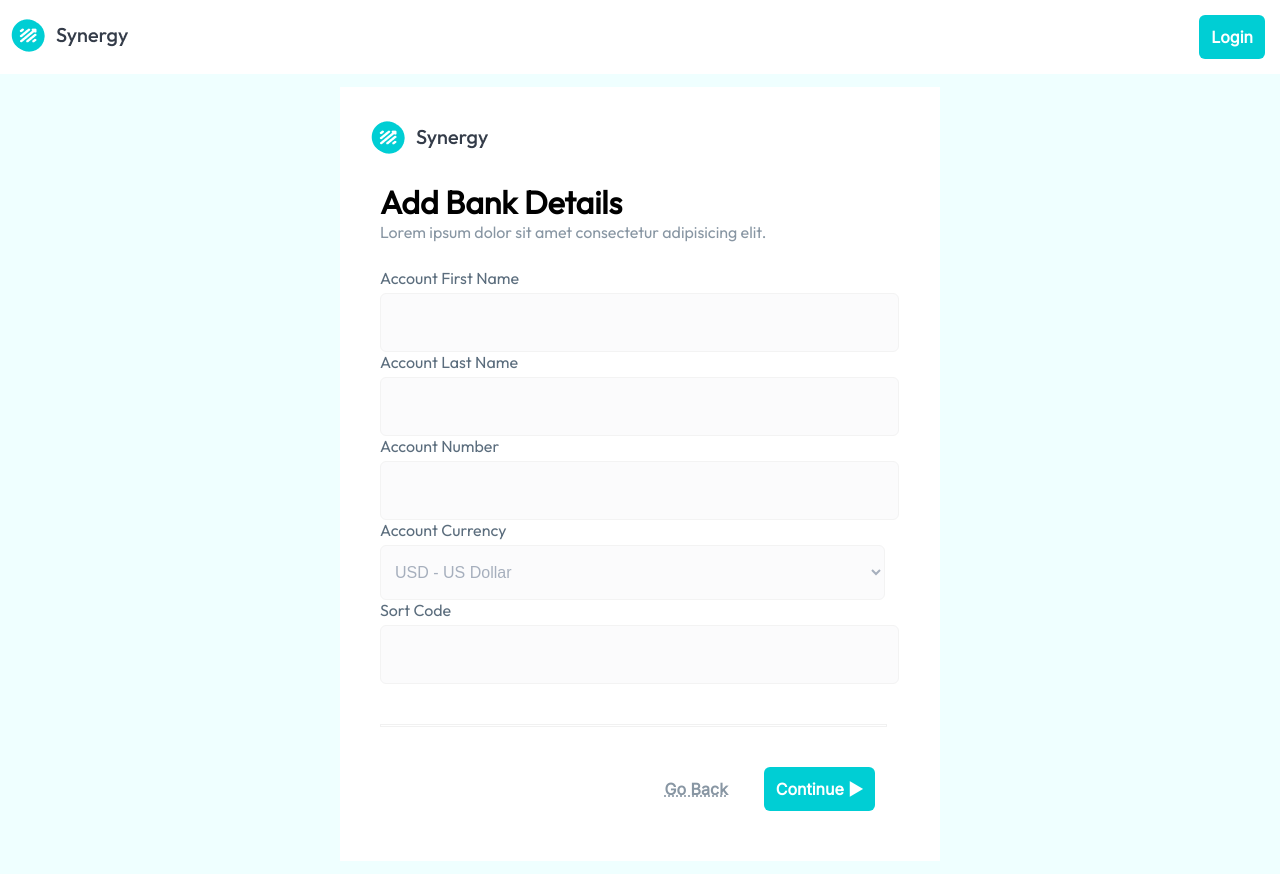
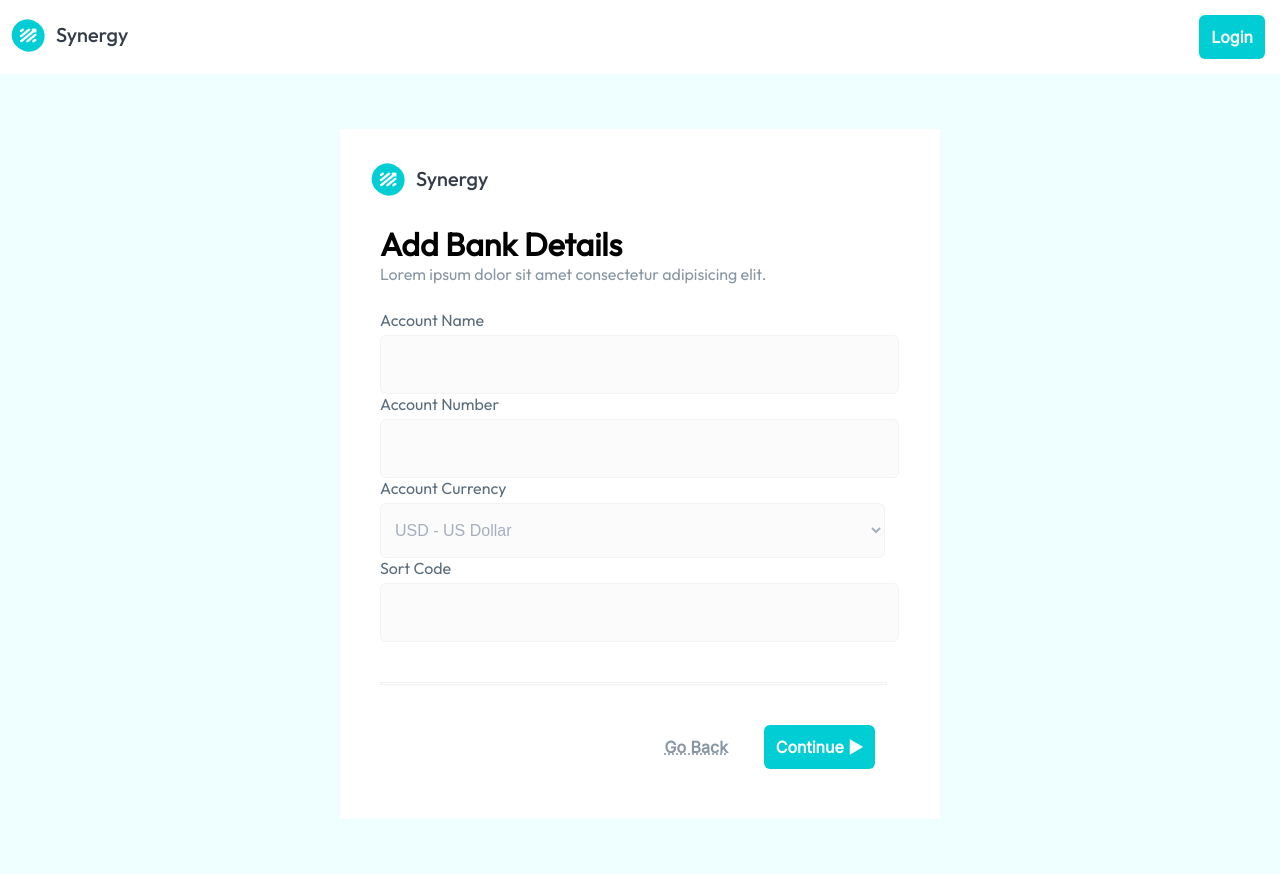
Before and after one commit to nology-tech/synergy, a React (Create React App) app: page /bankdetails in a window 1280 px wide. Built offline with nearby package versions, Linux system fonts and the light colour scheme.

Commit message:
Delete lastname from app.jsx and BillingAddress.jsx

```diff
--- a/src/App.jsx
+++ b/src/App.jsx
@@ -23,8 +23,8 @@ import Search from "./components/Search/Search";
 const App = () => {
   //user Information
   const [userEmail, setEmail] = useState("");
-  const [accountFirstName, setAccountFirstName] = useState("");
-  const [accountLastName, setAccountLastName] = useState("");
+  const [accountName, setAccountName] =  useState("");
+  //  const [accountLastName, setAccountLastName] = useState("");
   const [validEmail, setValidEmail] = useState(false);
   const [username, setUserName] = useState("Samantha Brooks"); //shall be replaced by a function on login
   const [accountNum, setAccountNum] = useState("123456789"); // shall be replaced by a function on login
@@ -45,18 +45,7 @@ const App = () => {
   const [city, setCity] = useState("");
   const [postcode, setPostcode] = useState("");
 
-//   const [account, setAccount]=useState({userID:"",
-//   firstName:"",
-//   lastName:"",
-//   email:"",
-//   address_houseNum:"",
-//   address_streetName:"",
-//   address_city:"",
-//   address_state:"",
-//   address_postCode:"",
-//   contactFlag: 0
-// }
-// )
+
 
   // Handling the street name input field change
   const handleStreetName = (e) => {
@@ -108,17 +97,17 @@ const App = () => {
   };
 
 // Handling the account name input field change
-const handleAccountFirstName = (e) => {
+const handleAccountName = (e) => {
   e.preventDefault();
-  setAccountFirstName(e.target.value.toString());
+  setAccountName(e.target.value.toString());
 };
 
 
 // Handling the account name input field change
-const handleAccountLastName = (e) => {
-  e.preventDefault();
-  setAccountLastName(e.target.value.toString());
-};
+// const handleAccountLastName = (e) => {
+//   e.preventDefault();
+//   setAccountLastName(e.target.value.toString());
+// };
 
   // this handle reads the search text
   const handleInput = (event) => {
@@ -142,8 +131,8 @@ const handleAccountLastName = (e) => {
       },
       body: JSON.stringify({
         userID: "",
-        firstName:accountFirstName,
-        lastName:accountLastName,
+        firstName:accountName,
+        lastName:"",
         email:userEmail,
         address_houseNum:houseNum,
         address_streetName:streetName,
@@ -171,10 +160,10 @@ const handleAccountLastName = (e) => {
           validEmail={validEmail}
           />} />
           <Route path="/bankdetails" element={<BankDetails
-            accountFirstName={accountFirstName}
-            handleAccountFirstName={handleAccountFirstName}
-            accountLastName={accountLastName}
-            handleAccountLastName={handleAccountLastName}
+            accountName={accountName}
+            handleAccountName={handleAccountName}
+            // accountLastName={accountLastName}
+            // handleAccountLastName={handleAccountLastName}
           />} />
           <Route path="/billingaddress" element={<BillingAddress
             houseNum={houseNum}
@@ -189,12 +178,12 @@ const handleAccountLastName = (e) => {
           />} />
           <Route path="/forgotten-password" element={<ForgottenPassword />} />
           <Route path="/change-password" element={<LoginFlowChangePsw />} />
-          <Route path="/wallet" element={<Wallet accountFirstName={accountFirstName} accountLastName = {accountLastName}/>} />
+          <Route path="/wallet" element={<Wallet accountName={accountName} />} />
           <Route path="/contacts" element={<ContactAdd />} />
           <Route path="/liverates" element={<LiveRates />} />
           <Route path="/signin" element={<LoginFlowWelcome />} />
-          <Route path="/userprofile" element={<Wallet accountFirstName={accountFirstName} accountLastName = {accountLastName}/>} />
-          <Route path="/dashboard" element={<Wallet accountFirstName={accountFirstName} accountLastName = {accountLastName}/>} />
+          <Route path="/userprofile" element={<Wallet accountName={accountName} />} />
+          <Route path="/dashboard" element={<Wallet accountName={accountName}/>} />
           <Route path="/home" element={<LandingMain />}></Route>
           <Route path="/features" element={<LandingMain />}></Route>
           <Route path="/about" element={<LandingMain />}></Route>
--- a/src/containers/BankDetails/BankDetails.jsx
+++ b/src/containers/BankDetails/BankDetails.jsx
@@ -8,7 +8,8 @@ import Button from "../../components/Button/Button";
 import currency from "../../data/currency.js";
 
 const BankDetails = (props) => {
-  const {accountFirstName, handleAccountFirstName, accountLastName, handleAccountLastName}=props;
+  const {accountName, handleAccountName}=props;
+ // const {accountName, handleAccountName, accountLastName, handleAccountLastName}=props;
   const [accountNum, setAccountNum] = useState();
   const [accountCurr, setAccountCurr] = useState();
   const [sortCode, setSortCode] = useState("");
@@ -51,16 +52,16 @@ const BankDetails = (props) => {
             <form className="bankDetailsForm">
               {/* Labels and inputs for form data */}
               <div className="bankDetailsForm__div">
-                <label>Account First Name</label>
+                <label>Account Name</label>
                 <input
-                  onChange={handleAccountFirstName}
+                  onChange={handleAccountName}
                   className="input"
-                  value={accountFirstName}
+                  value={accountName}
                   type="text"
                 />
               </div>
                {/* Labels and inputs for form data */}
-               <div className="bankDetailsForm__div">
+               {/* <div className="bankDetailsForm__div">
                 <label>Account Last Name</label>
                 <input
                   onChange={handleAccountLastName}
@@ -68,7 +69,7 @@ const BankDetails = (props) => {
                   value={accountLastName}
                   type="text"
                 />
-              </div>
+              </div> */}
               <div className="bankDetailsForm__div">
                 <label>Account Number</label>
                 <input
@@ -104,7 +105,7 @@ const BankDetails = (props) => {
                   </button>
                 </Link>
                 <Link to="/billingaddress">
-                {console.log(accountFirstName)}
+                {console.log(accountName)}
                   <Button
                     buttonStyle={"btn button-blue"}
                     buttonType={"submit"}
```
